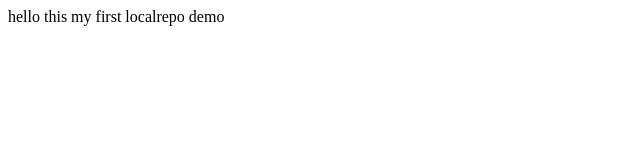
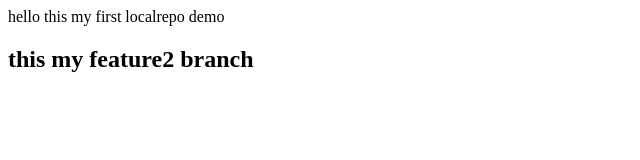
Before and after one commit to jayashri-tarare/LocalRepo2, a plain HTML site: page index.html in a window 1280 px wide. Shown: the whole page, without its empty margins (0-640 px from the left). Drawn offline with Linux system fonts and the light colour scheme.

Commit message:
add feature branch file

```diff
--- a/index.html
+++ b/index.html
@@ -1 +1,3 @@
 <p> hello this my first localrepo demo</p>
+
+<h2>this my feature2 branch</h2>
```
